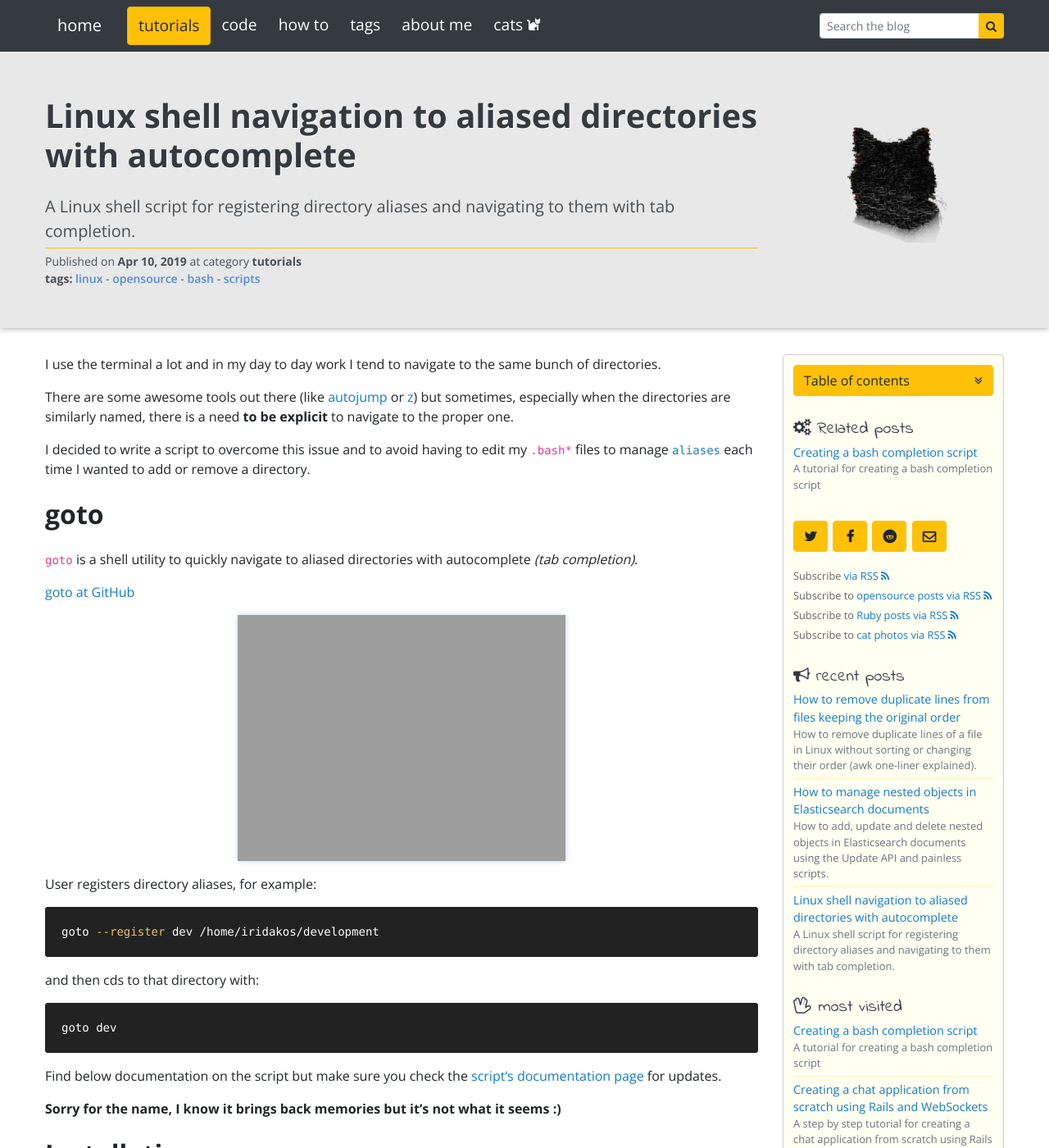
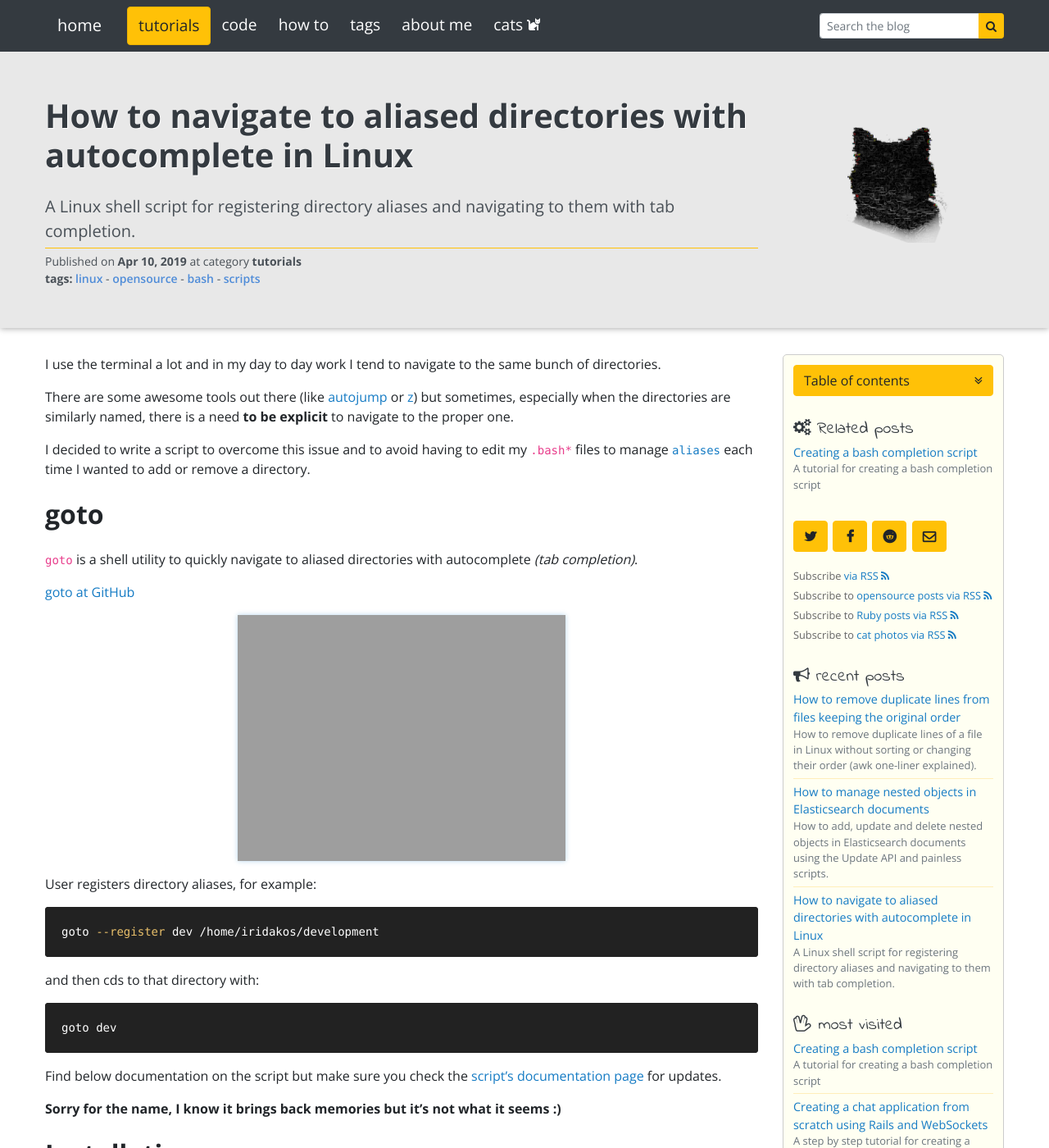
Before and after one commit to iridakos/iridakos.github.io, a Jekyll site: the page built from _posts/2019-04-10-shell-navigation-with-autocomplete.markdown, in a window 1280 px wide and 1400 px high. Shown: the whole window at 82% size. Built offline with Jekyll 4.4.1, drawn with Linux system fonts in a browser that asks for light colours; nearby versions of some CDN libraries; comment, search, counter and statistics services are not loaded.

Commit message:
Update 2019-04-10-shell-navigation-with-autocomplete.markdown

```diff
--- a/_posts/2019-04-10-shell-navigation-with-autocomplete.markdown
+++ b/_posts/2019-04-10-shell-navigation-with-autocomplete.markdown
@@ -1,6 +1,6 @@
 ---
 layout: default
-title:  "Linux shell navigation to aliased directories with autocomplete"
+title:  "How to navigate to aliased directories with autocomplete in Linux"
 description: "A Linux shell script for registering directory aliases and navigating to them with tab completion."
 preview: "A Linux shell script for registering directory aliases and navigating to them with tab completion."
 date: 2019-04-10 16:00:00 +0300
```
